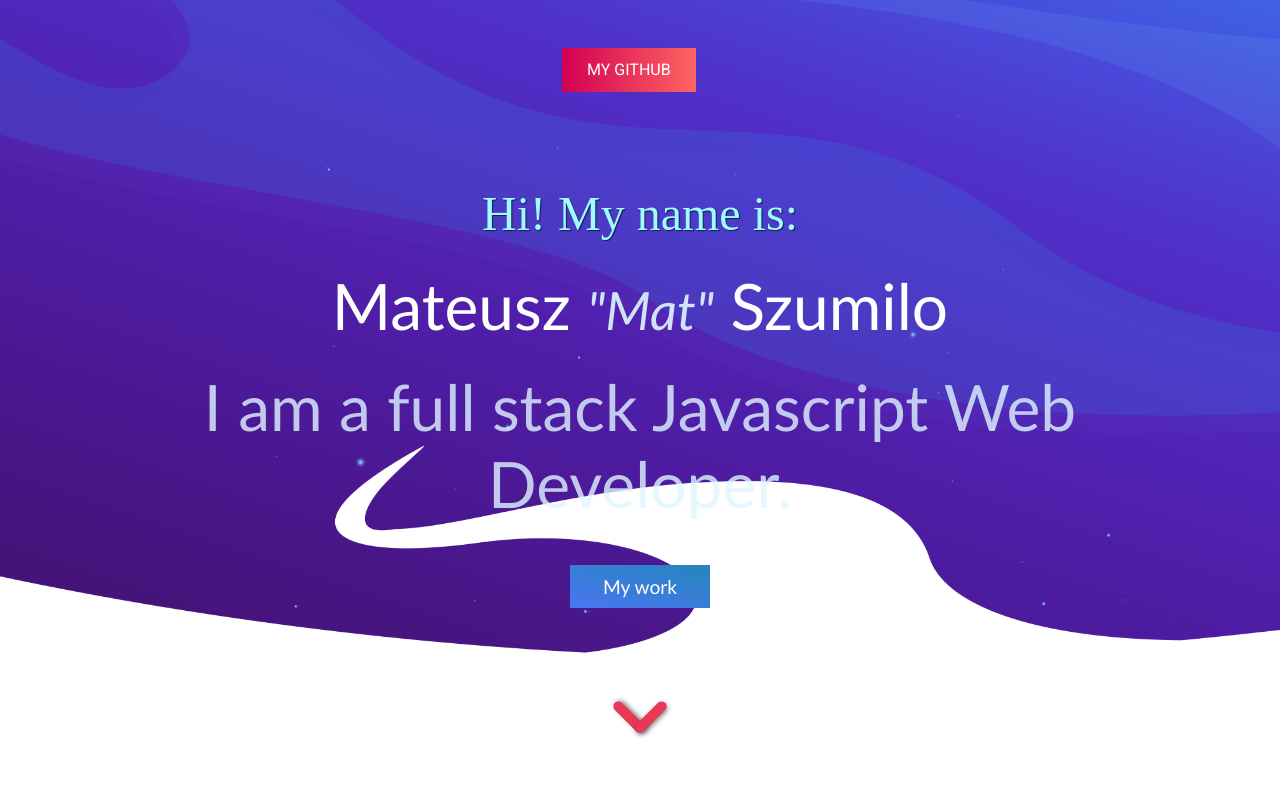
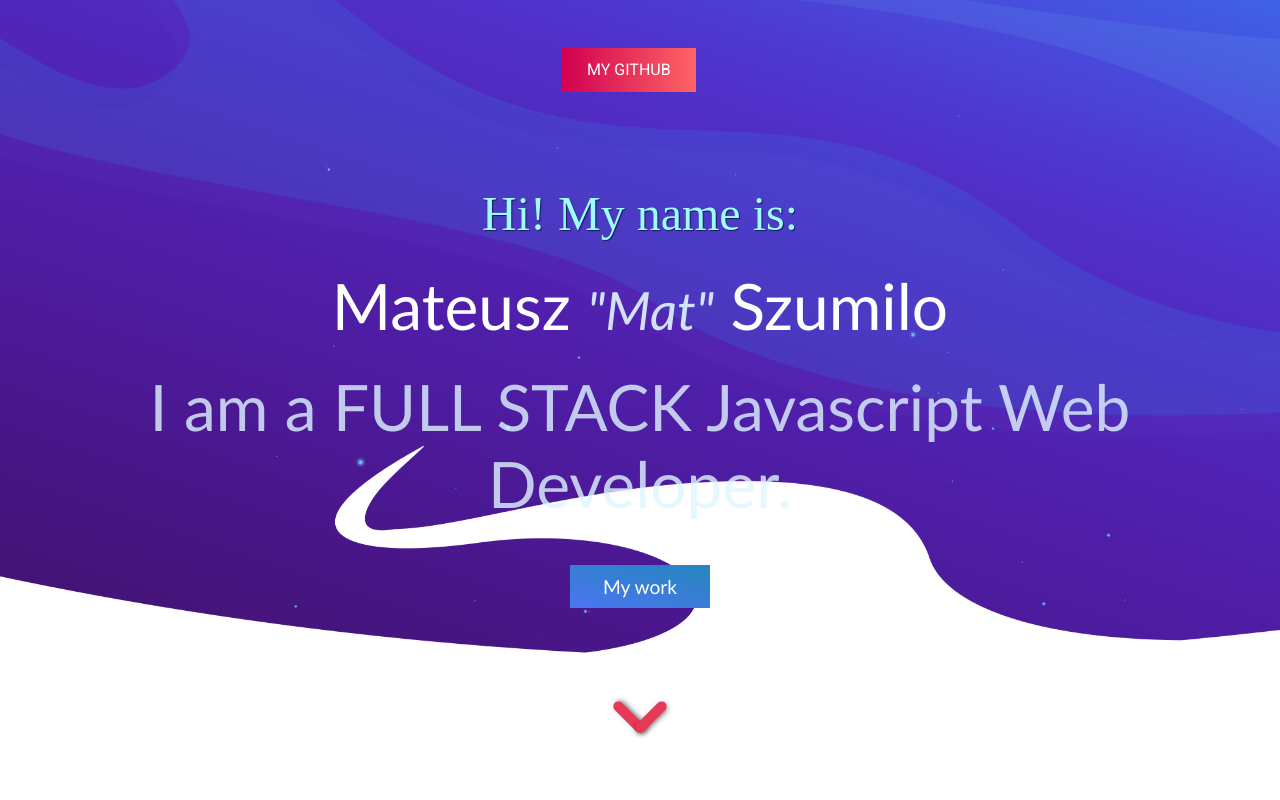
Before and after one commit to szumi112/portfolio, a plain HTML site: page index.html in a window 1280 px wide. Shown: the top 800 px of the page. Drawn offline with nearby package versions, Linux system fonts and the light colour scheme.

Commit message:
chore: bolder full stack

```diff
--- a/index.html
+++ b/index.html
@@ -29,7 +29,7 @@
           <div class="herobody" id="backTop">
             <h3>Hi! My name is:</h3>
             <h1>Mateusz <span>"Mat"</span> Szumilo</h1>
-            <h1 class="heroh1">I am a full stack Javascript Web Developer.</h1>
+            <h1 class="heroh1">I am a FULL STACK Javascript Web Developer.</h1>
             <a href="#firstDiv"><span id="button">My work</span></a>
             <div class="arrow">
               <span></span>
```
